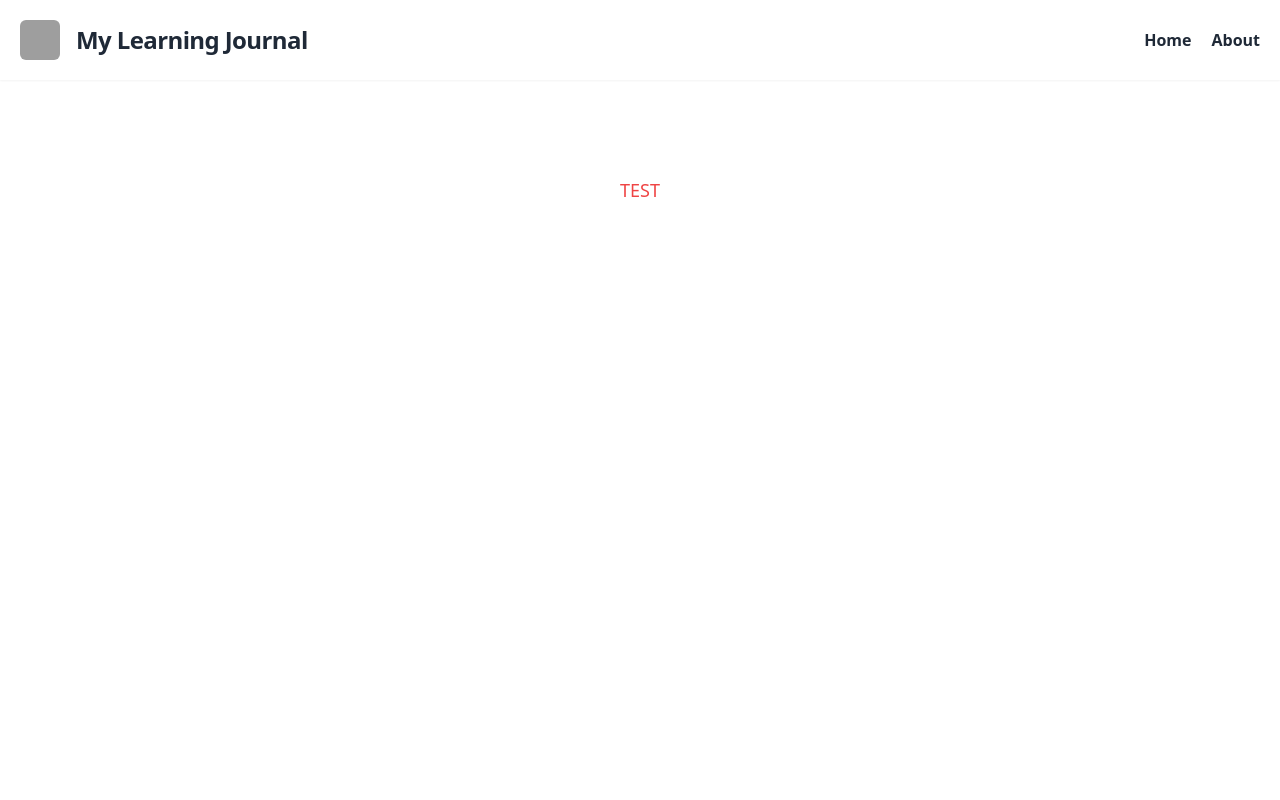
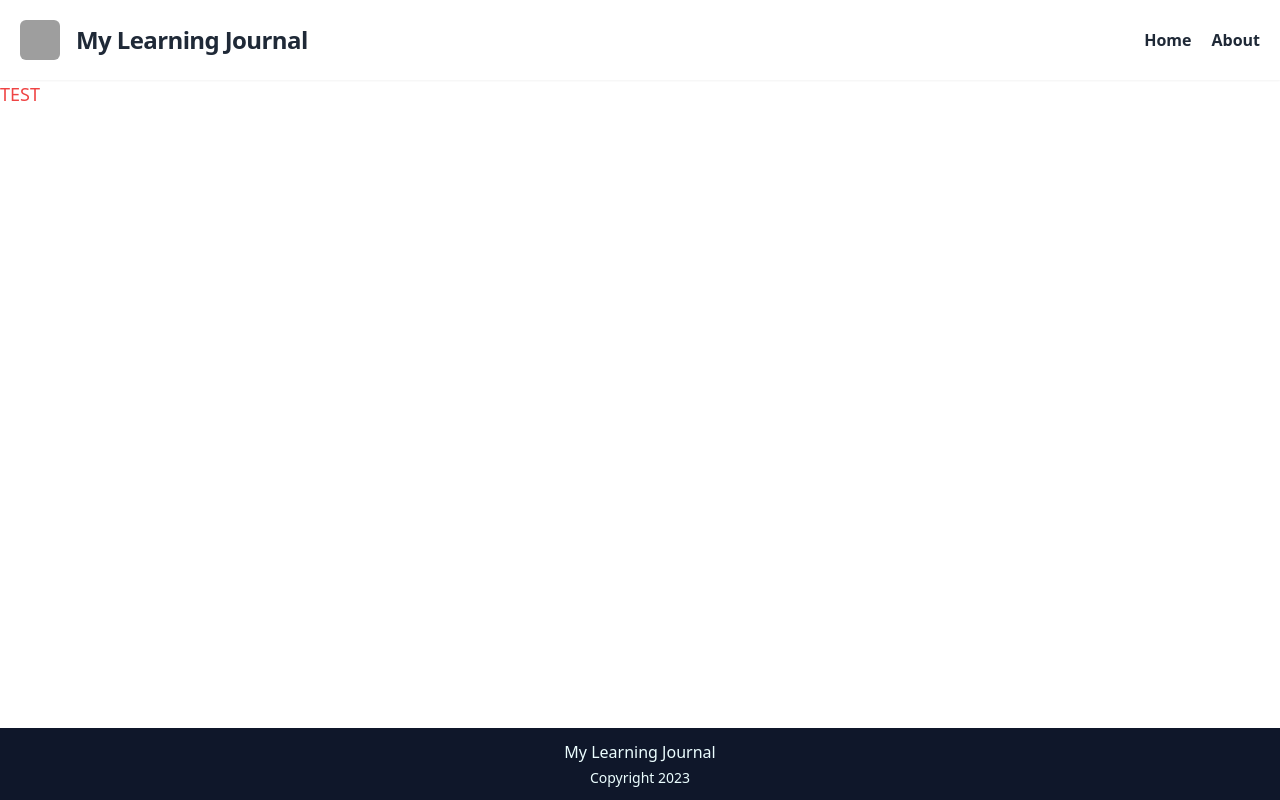
Before and after one commit to prashantbhudwal/proj__learningJournal-solo, a Next.js app: page / in a window 1280 px wide. Shown: the top 800 px of the page. Built offline with nearby package versions, Linux system fonts and the light colour scheme; grey boxes are pictures that could not be loaded.

Commit message:
Remove boilerplate from homepage

```diff
--- a/app/page.module.css
+++ /dev/null
@@ -1,8 +0,0 @@
-.main {
-  display: flex;
-  flex-direction: column;
-  justify-content: space-between;
-  align-items: center;
-  padding: 6rem;
-  min-height: 100vh;
-}
--- a/app/page.tsx
+++ b/app/page.tsx
@@ -1,12 +1,11 @@
 import Image from "next/image";
 import { Inter } from "next/font/google";
-import styles from "./page.module.css";
 
 const inter = Inter({ subsets: ["latin"] });
 
 export default function Home() {
   return (
-    <main className={styles.main}>
+    <main>
       <div className={"text-lg text-red-500"}>TEST</div>
     </main>
   );
```
